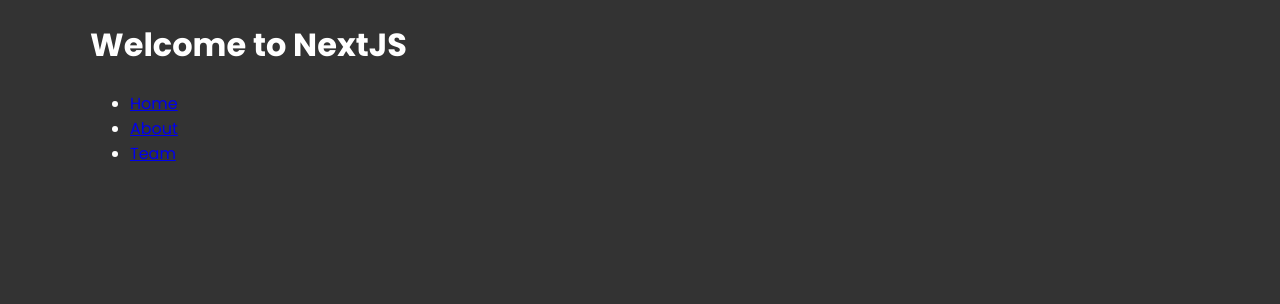
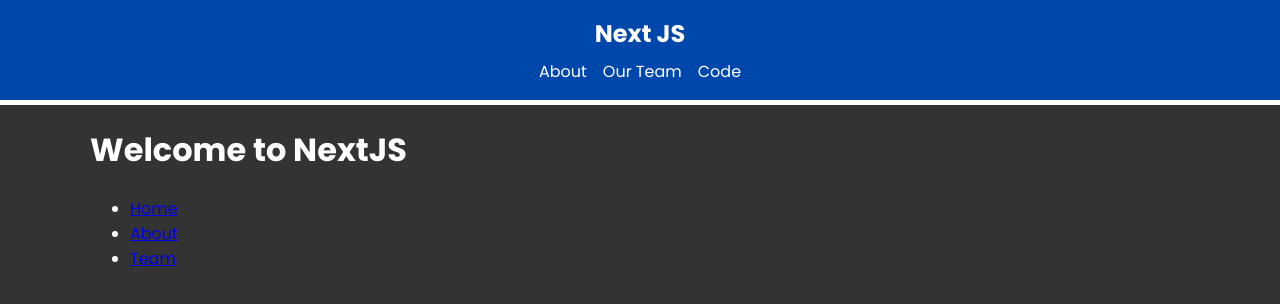
Before and after one commit to erol23/next_13, a Next.js app: page / in a window 1280 px wide. Shown: the top 304 px of the page. Built offline with nearby package versions, Linux system fonts and the light colour scheme.

Commit message:
fetch repos data

```diff
--- /dev/null
+++ b/app/components/Header.jsx
@@ -0,0 +1,20 @@
+import Link from "next/link";
+
+const Header = () => {
+  return <header className="header">
+    <div className="container">
+        <div className="logo">
+            <Link href="/">Next JS</Link>
+        </div>
+        <div className="links">
+            <Link href="/about">About</Link>
+            <Link href="/about/team">Our Team</Link>
+            <Link href="/code/repos">Code</Link>
+        </div>
+
+    </div>
+
+  </header>;
+};
+
+export default Header;
--- a/app/layout.jsx
+++ b/app/layout.jsx
@@ -1,3 +1,4 @@
+import Header from "./components/Header";
 import { Poppins } from "next/font/google";
 import "./globals.css";
 
@@ -17,6 +18,7 @@
   return (
     <html lang="en">
       <body className={poppins.className}>
+        <Header />
         <main className="container">{children}</main>
       </body>
     </html>
--- a/package.json
+++ b/package.json
@@ -11,6 +11,7 @@
   "dependencies": {
     "next": "13.3.0",
     "react": "18.2.0",
-    "react-dom": "18.2.0"
+    "react-dom": "18.2.0",
+    "react-icons": "^4.8.0"
   }
 }
```
Also changed, not shown: app/code/repos/page.jsx (added, +37 -0 lines), 1 other file (tests, documents, lock files or other folders).
